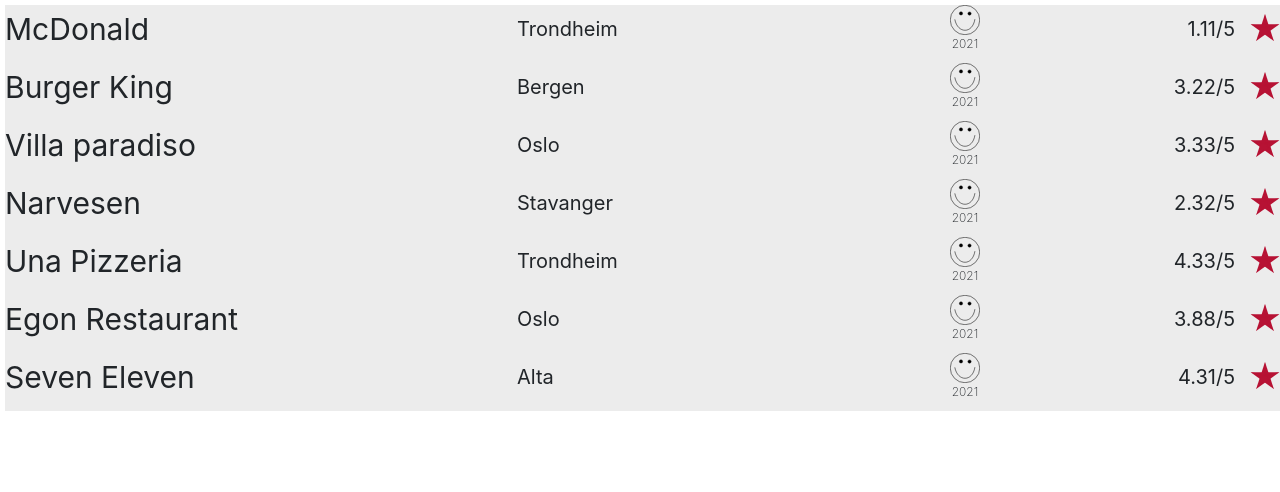
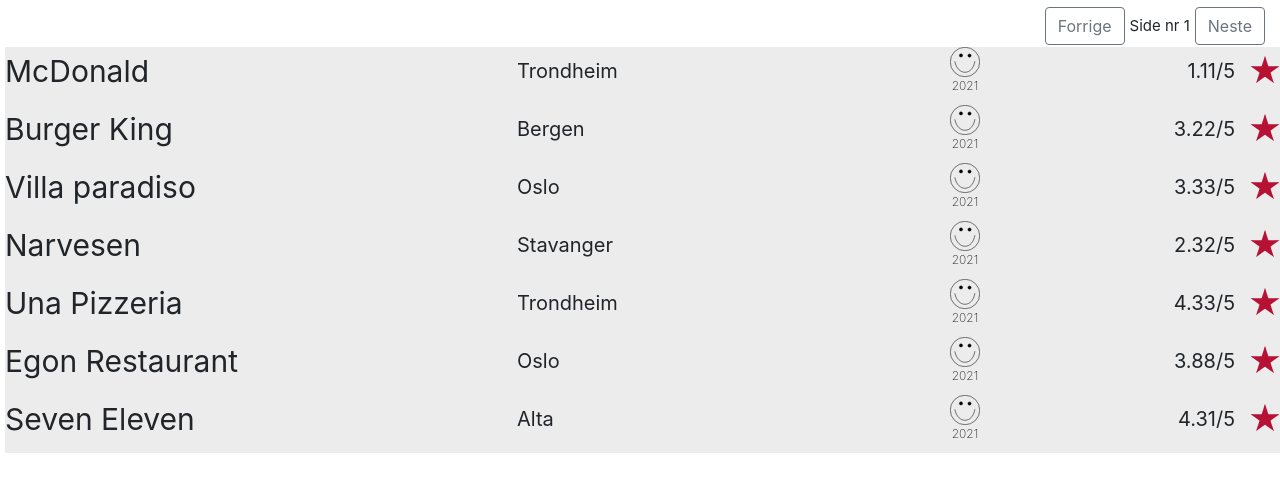
Before and after one commit to harkamalsi/spisested-advisor, a React (Create React App) app in the folder project-3/: page / in a window 1280 px wide. Shown: the top 492 px of the page. Built offline with nearby package versions, Linux system fonts and the light colour scheme.

Commit message:
#8 Documented component

```diff
--- a/project-3/src/App.js
+++ b/project-3/src/App.js
@@ -7,6 +7,7 @@
     id: 0,
     name: "McDonald",
     address: "Torgetvei 3",
+    postcode: "7012",
     city: "Trondheim",
     smileys:
       "06202000-0.02011993-1.12012021-0.02012010-2.11122012-1.09122019-3",
@@ -15,7 +16,8 @@
   {
     id: 1,
     name: "Burger King",
-    address: 2,
+    address: "Somethingveien 55",
+    postcode: "7012",
     city: "Bergen",
     smileys:
       "06202000-0.02011993-1.12012021-0.02012010-2.11122012-1.09122019-3",
@@ -24,7 +26,8 @@
   {
     id: 2,
     name: "Villa paradiso",
-    address: 3,
+    address: "Somethingveien 55",
+    postcode: "7012",
     city: "Oslo",
     smileys:
       "06202000-0.02011993-1.12012021-0.02012010-2.11122012-1.09122019-3",
@@ -34,6 +37,7 @@
     id: 3,
     name: "Narvesen",
     address: "Stavangervei",
+    postcode: "1100",
     city: "Stavanger",
     smileys:
       "06202000-0.02011993-1.12012021-0.02012010-2.11122012-1.09122019-3",
@@ -42,7 +46,8 @@
   {
     id: 4,
     name: "Una Pizzeria",
-    address: "something",
+    address: "Somethingveien 55",
+    postcode: "7012",
     city: "Trondheim",
     smileys:
       "06202000-0.02011993-1.12012021-0.02012010-2.11122012-1.09122019-3",
@@ -51,7 +56,8 @@
   {
     id: 5,
     name: "Egon Restaurant",
-    address: 6,
+    address: "Somethingveien 55",
+    postcode: "7012",
     city: "Oslo",
     smileys:
       "06202000-0.02011993-1.12012021-0.02012010-2.11122012-1.09122019-3",
@@ -60,7 +66,8 @@
   {
     id: 6,
     name: "Seven Eleven",
-    address: 7,
+    address: "Somethingveien 55",
+    postcode: "7012",
     city: "Alta",
     smileys:
       "06202000-0.02011993-1.12012021-0.02012010-2.11122012-1.09122019-3",
--- a/project-3/src/components/List/List.css
+++ b/project-3/src/components/List/List.css
@@ -7,3 +7,14 @@
   font-size: 20px;
   min-width: 460px;
 }
+#Toolbar {
+  align-self: flex-end;
+  display: flex;
+  flex-direction: row;
+  margin: 2px 20px 2px 20px;
+}
+#SideNr {
+  align-self: center;
+  font-size: 15px;
+  margin: 0px 5px 0px 5px;
+}
--- a/project-3/src/components/List/List.js
+++ b/project-3/src/components/List/List.js
@@ -1,7 +1,33 @@
 import React, { useState } from "react";
 import ListRow from "../ListRow/ListRow.js";
+import { Button } from "react-bootstrap";
+import { ButtonToolbar } from "react-bootstrap";
 import "./List.css";
+/*
+    Renders a List like component with expandable rows.
 
+    Props:
+    {listRawData} = A list of object with raw data (needs formatting)
+        each element of the array will be displayed as a row.
+    {onPreviousClick} = Triggers when Previous button clicked
+    {onNextClick} = Triggers when Next button clicked
+    {saveReview} = Syncronises user review with backend
+
+    {listRawData} =(Array) [
+        {
+            id: "(Int)Unique ID for Business
+            name: "(String)Name of the business",
+            address: "(String)Adress without postcode"
+            postcode: "(String)Postcode"
+            city: "(String)City name",
+            smileys:"(String)Formatted as each review $date$'-'$resultValue(0-3)$
+                Each revies is separated by a '.' ",
+            numberOfRatings: "(Int)Number of the total ratings ",
+            sumStars:"(Int)Sum of all the stars given by the users"
+        }, ...
+    ]
+
+*/
 const List = props => {
   const [expandedRowId, setExpandedRow] = useState(null);
   //Logic to expand selected row (Can be used for test)
@@ -13,6 +39,10 @@
   function updateExpandedRow(id) {
     setExpandedRow(handleExpanedRow(id));
   }
+  function saveReview(id, starValue) {
+    //logic for comunicating with API
+    console.log(id, starValue);
+  }
   let rows = props.listRawData.map(row => (
     <ListRow
       key={row.id}
@@ -20,9 +50,19 @@
       rowData={row}
       handleClick={updateExpandedRow}
       isExpanded={expandedRowId === row.id}
+      saveReview={saveReview}
     ></ListRow>
   ));
-  return <ul className="Table">{rows}</ul>;
+  return (
+    <ul className="Table">
+      <ButtonToolbar id="Toolbar">
+        <Button variant="outline-secondary">Forrige</Button>{" "}
+        <p id="SideNr">Side nr 1</p>
+        <Button variant="outline-secondary">Neste</Button>
+      </ButtonToolbar>
+      {rows}
+    </ul>
+  );
 };
 
 export default List;
--- a/project-3/src/components/ListRow/ListRow.js
+++ b/project-3/src/components/ListRow/ListRow.js
@@ -10,7 +10,11 @@
   //last rating to the database
   const [rating, setRating] = useState(0);
   const [ratingGiven, setGivenRating] = useState(false);
+  let row = props.rowData;
+  let id = row.id;
+  let smileysComponents = formatSmileys(row.smileys);
 
+  /*
   //Fetches extra information for an expanded row
   function fetchExtraInformation(id) {
     return {
@@ -18,20 +22,21 @@
       postcode: "7012",
       totalRating: "4.33"
     };
-  }
-  //format fetched extra information (object) in JSX format
-  function formatExtraInformation(object, smileysComponents) {
+  }*/
+
+  //format extra information in JSX format
+  function formatExtraInformation() {
     let text = !ratingGiven ? "Gi en vurdering :" : "Din vurdering:";
     return (
       <div className="ExtraInformation">
         <div id="Address2Cell" className="Cell">
-          {object.addr2}
+          {row.address}
         </div>
         <div id="GiveReviewCell" className="Cell">
           {text}
         </div>
         <div id="PostcodeCell" className="Cell">
-          {object.postcode}
+          {row.postcode}
         </div>
         <div id="StarCell" className="Cell">
           <StarRatingComponent
@@ -56,16 +61,13 @@
     );
   }
   //Sincronyse frontend with backend with rating given by the user
-  function updateRating(newValue) {
-    //logic for comunicating with API
-  }
 
   //handles a start click
   function onStarClick(nextValue, prevValue, name, e) {
+    setGivenRating(true);
+    props.saveReview(id, nextValue);
     //stop propagating to the parent onClick function (not working, must check why)
     e.stopPropagation();
-    setGivenRating(true);
-    updateRating(nextValue);
   }
   function onStarHover(nextValue) {
     setRating(nextValue);
@@ -95,18 +97,14 @@
         ></Smiley>
       ));
   }
-  let row = props.rowData;
-  let smileysComponents = formatSmileys(row.smileys);
+
   let rowClassType = null;
   let extraInformation = null;
 
   //If prop is true, set rowClassType to expanded Row and then render an expanded row.
   if (props.isExpanded) {
     rowClassType = "Row Expanded";
-    extraInformation = formatExtraInformation(
-      fetchExtraInformation(row.id),
-      smileysComponents
-    );
+    extraInformation = formatExtraInformation();
   } else rowClassType = "Row";
   let pic = <img className="Star" src={Star} alt="Star" />;
   return (
@@ -128,7 +126,6 @@
         <p className="Text"> {row.rating}/5 </p>
         {pic}
       </div>
-
       {extraInformation}
     </li>
   );
```
